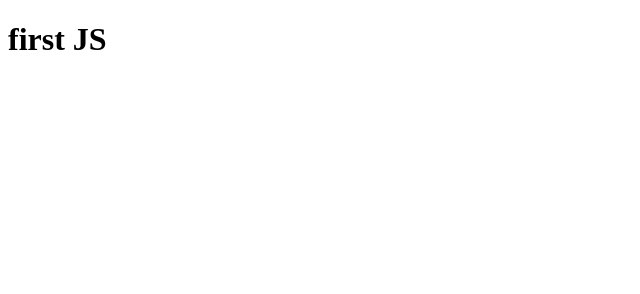
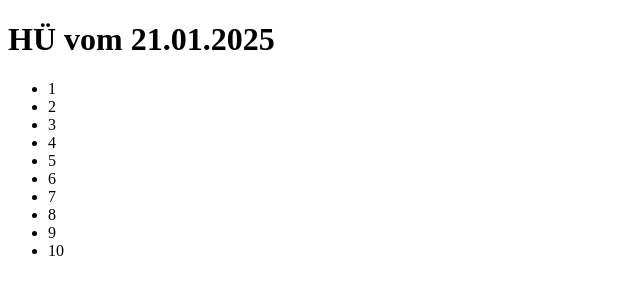
Before and after one commit to MilanPejcic/infiswp, a plain HTML site: page 2025-01-21/index.html in a window 1280 px wide. Shown: the whole page, without its empty margins (0-640 px from the left). Drawn offline with Linux system fonts and the light colour scheme.

Commit message:
HÜ vom 21.01.2025

```diff
--- a/2025-01-21/index.html
+++ b/2025-01-21/index.html
@@ -4,9 +4,11 @@
     <meta charset="UTF-8">
     <meta name="viewport" content="width=device-width, initial-scale=1.0">
     <title>JS</title>
-    <script src="script.js"></script>
+    <script src="script.js" defer></script>
 </head>
 <body>
-    <h1>first JS</h1>
+    <h1>HÜ vom 21.01.2025</h1>
+    <ul id="liste">
+    </ul>
 </body>
 </html>
--- a/2025-01-21/script.js
+++ b/2025-01-21/script.js
@@ -1,3 +1,4 @@
 for (i = 1; i <= 10; i++) {
     console.log(i);
+    document.getElementById("liste").innerHTML+=` <li>${i}</li>`
 }
```
